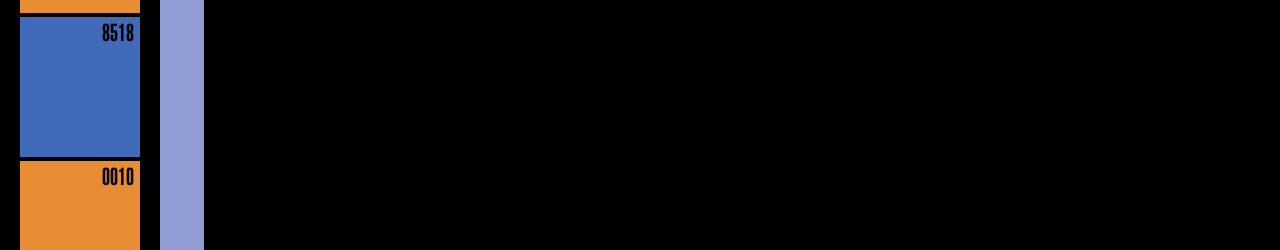
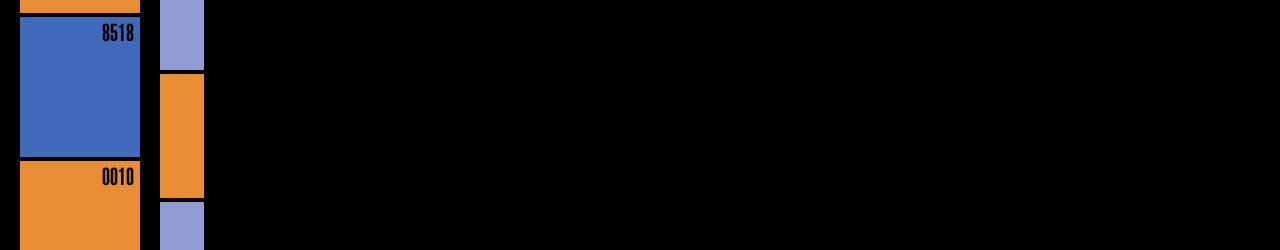
Before and after one commit to z-s-kusz/short-attention-span-js, a Vue app: page /tng-panel in a window 1280 px wide. Shown: the part 641-891 px from the top of the page. Built offline with nearby package versions, Linux system fonts and the light colour scheme.

Commit message:
Added y accent

```diff
--- a/src/components/tng-panel/TngBorderWrapAround.vue
+++ b/src/components/tng-panel/TngBorderWrapAround.vue
@@ -3,14 +3,19 @@
     <div class="border" :class="colorClass"></div>
 
     <div class="tail-accent"></div>
+
     <div :class="accentXClass">
       <div v-if="accentX === 'cut'" class="cut-cover" :class="colorClass"></div>
     </div>
-    <div :class="accentYClass"></div>
+
+    <div class="accent-y-container" v-if="accentY !== 'none'">
+      <div :class="accentYClass"></div>
+    </div>
 
     <div class="content-area">
       <slot></slot>
     </div>
+
   </div>
 </template>
 
@@ -69,7 +74,7 @@ export default Vue.extend({
     },
     accentYClass(): string {
       if (this.accentY === 'none') return '';
-      return `accent-y-${this.accentY}`;
+      return `accent-y-fill tng-${this.accentY}`;
     },
     colorClass(): string {
       return `tng-${this.borderColor}`;
@@ -116,6 +121,22 @@ export default Vue.extend({
   }
 }
 
+.accent-y-container {
+  position: absolute;
+  left: 0;
+  top: 30%;
+  height: 40%;
+  width: 4%;
+  background-color: black;
+
+  .accent-y-fill {
+    height: calc(100% - #{$gap} * 2);
+    width: 100%;
+    margin-top: $gap;
+    margin-bottom: $gap;
+  }
+}
+
 .content-area {
   position: absolute;
   top: 0;
```
